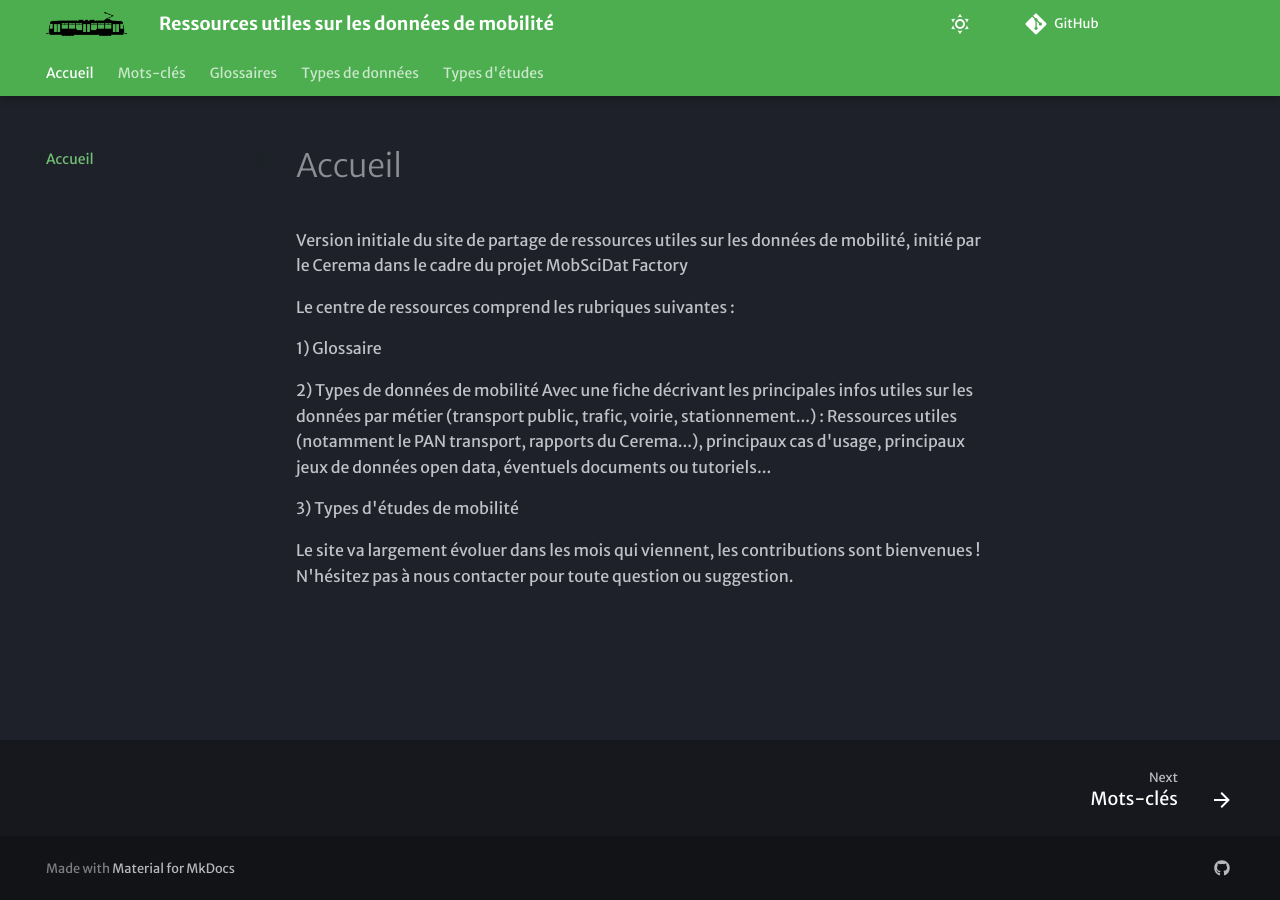
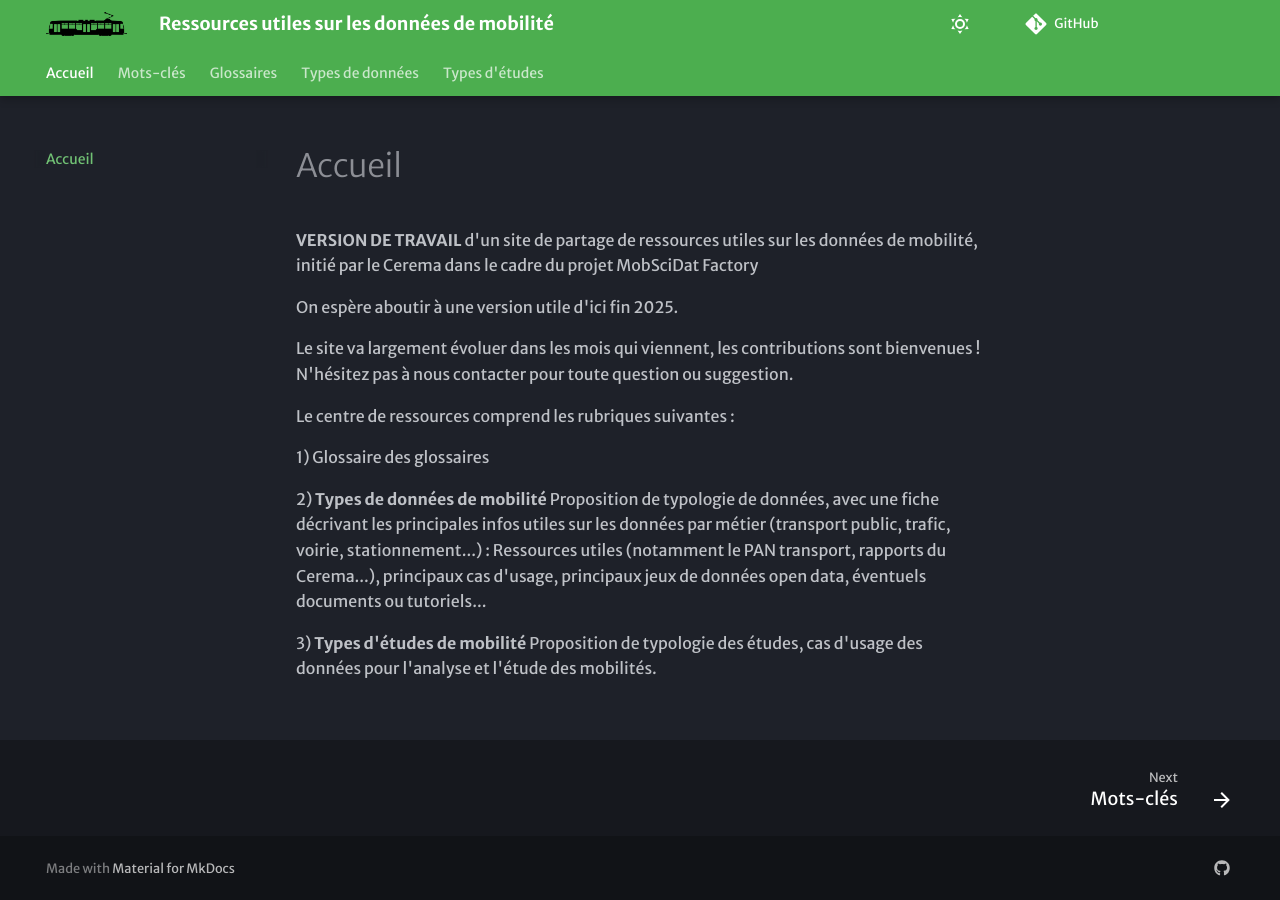
Before and after one commit to xdurang/mobscidat, an MkDocs documentation site: the page built from docs/index.md, in a window 1280 px wide. Built offline with MkDocs 1.6.1 and Material for MkDocs 9.7.7, drawn with Linux system fonts in a browser that asks for light colours; some web fonts are replaced; comment, search, counter and statistics services are not loaded.

Commit message:
Update index.md

```diff
--- a/docs/index.md
+++ b/docs/index.md
@@ -1,15 +1,18 @@
 # Accueil
-Version initiale du site de partage de ressources utiles sur les données de mobilité, initié par le Cerema dans le cadre du projet MobSciDat Factory
+**VERSION DE TRAVAIL** d'un site de partage de ressources utiles sur les données de mobilité, initié par le Cerema dans le cadre du projet MobSciDat Factory
+
+On espère aboutir à une version utile d'ici fin 2025.
+
+Le site va largement évoluer dans les mois qui viennent, les contributions sont bienvenues !
+N'hésitez pas à nous contacter pour toute question ou suggestion.
 
 Le centre de ressources comprend les rubriques suivantes :
 
-1) Glossaire
+1) Glossaire des glossaires
 
-2) Types de données de mobilité
-Avec une fiche décrivant les principales infos utiles sur les données par métier (transport public, trafic, voirie, stationnement...) :
+2) **Types de données de mobilité**
+Proposition de typologie de données, avec une fiche décrivant les principales infos utiles sur les données par métier (transport public, trafic, voirie, stationnement...) :
 Ressources utiles (notamment le PAN transport, rapports du Cerema...), principaux cas d'usage, principaux jeux de données open data, éventuels documents ou tutoriels...
 
-3) Types d'études de mobilité
-
-Le site va largement évoluer dans les mois qui viennent, les contributions sont bienvenues !
-N'hésitez pas à nous contacter pour toute question ou suggestion.
+3) **Types d'études de mobilité**
+Proposition de typologie des études, cas d'usage des données pour l'analyse et l'étude des mobilités.
```
